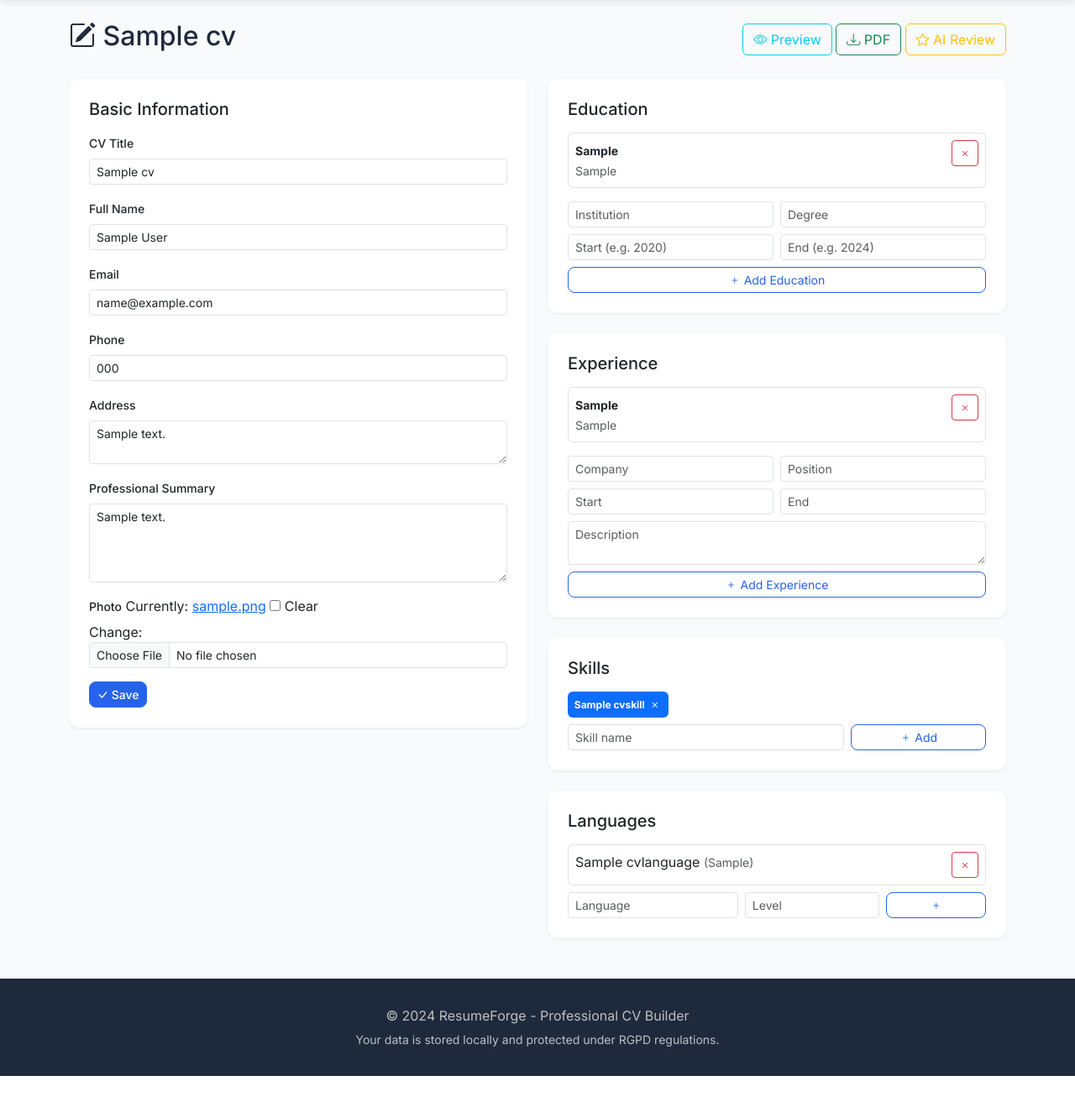
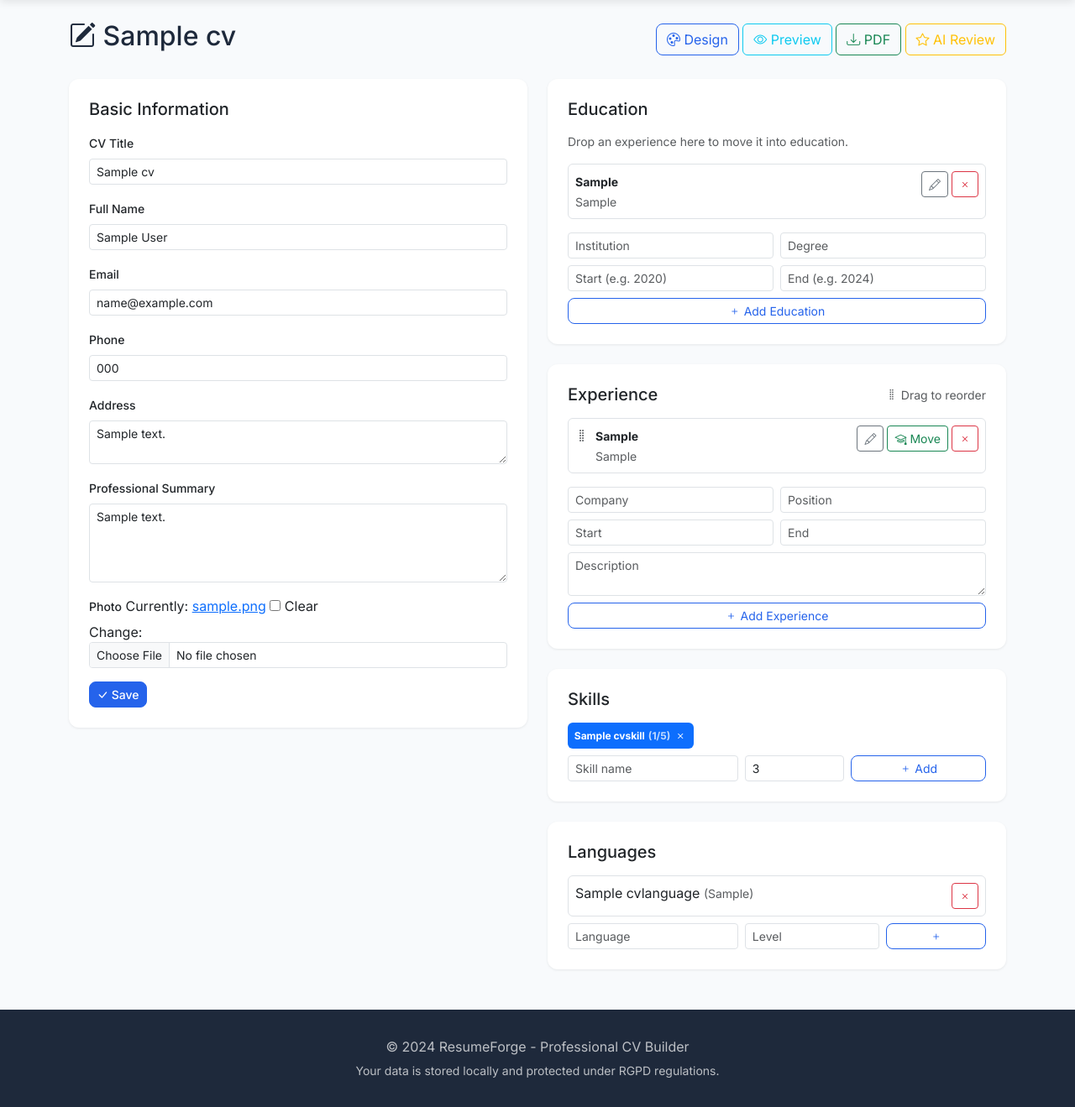
Before and after one commit to Misaki-ux/cv-django-app, a Django app: page /cv/1/edit/ in a window 1280 px wide. Shown: the part 60-1379 px from the top of the page at 84% size. Before the commit the page ends 1342 px from the top, so only its background shows below. Run offline with Django 5.2, Linux system fonts and the light colour scheme; a user stored in the database is signed in; tables that the repository leaves empty hold one stand-in row (values such as "Sample post"); some libraries are stand-ins or nearby versions.

Commit message:
Add files via upload

```diff
--- a/templates/cv_builder/cv_edit.html
+++ b/templates/cv_builder/cv_edit.html
@@ -4,6 +4,7 @@
 <div class="d-flex justify-content-between align-items-center mb-4">
     <h2><i class="bi bi-pencil-square"></i> {{ cv.title }}</h2>
     <div>
+        <a href="{% url 'cv_design_edit' pk=cv.pk %}" class="btn btn-outline-primary"><i class="bi bi-palette"></i> {% trans "Design" %}</a>
         <a href="{% url 'cv_preview' pk=cv.pk %}" class="btn btn-outline-info" target="_blank"><i class="bi bi-eye"></i> {% trans "Preview" %}</a>
         <a href="{% url 'cv_download_pdf' pk=cv.pk %}" class="btn btn-outline-success"><i class="bi bi-download"></i> PDF</a>
         <a href="{% url 'review_cv' cv_id=cv.pk %}" class="btn btn-outline-warning"><i class="bi bi-star"></i> {% trans "AI Review" %}</a>
@@ -17,10 +18,17 @@
                 {% csrf_token %}
                 {% for field in form %}
                 {% if field.name != "template" %}
+                {% if field.name == "show_photo" %}
+                <div class="form-check mb-3">
+                    {% render_field field class="form-check-input" %}
+                    <label class="form-check-label fw-medium small" for="{{ field.id_for_label }}">{{ field.label }}</label>
+                </div>
+                {% else %}
                 <div class="mb-3">
                     <label class="form-label fw-medium small">{{ field.label }}</label>
                     {% render_field field class="form-control form-control-sm" %}
                 </div>
+                {% endif %}
                 {% endif %}
                 {% endfor %}
                 <button type="submit" class="btn btn-primary btn-sm"><i class="bi bi-check-lg"></i> {% trans "Save" %}</button>
@@ -29,12 +37,16 @@
     </div>
     <div class="col-md-6">
         <!-- Education -->
-        <div class="card p-4 mb-4">
+        <div class="card p-4 mb-4" id="educationDropZone" data-move-url="{% url 'cv_move_experience_to_education' item_id=0 %}">
             <h5 class="mb-3">{% trans "Education" %}</h5>
+            <p class="small text-muted" id="educationDropHint">{% trans "Drop an experience here to move it into education." %}</p>
             {% for edu in cv.educations.all %}
             <div class="border rounded p-2 mb-2 d-flex justify-content-between align-items-start">
                 <div><strong class="small">{{ edu.degree }}</strong><br><small class="text-muted">{{ edu.institution }}</small></div>
-                <form method="post" action="{% url 'cv_delete_item' pk=cv.pk item_type='education' item_id=edu.pk %}">{% csrf_token %}<button class="btn btn-sm btn-outline-danger"><i class="bi bi-x"></i></button></form>
+                <div class="d-flex gap-1">
+                    <a href="{% url 'cv_edit_education' item_id=edu.pk %}" class="btn btn-sm btn-outline-secondary"><i class="bi bi-pencil"></i></a>
+                    <form method="post" action="{% url 'cv_delete_item' pk=cv.pk item_type='education' item_id=edu.pk %}">{% csrf_token %}<button class="btn btn-sm btn-outline-danger"><i class="bi bi-x"></i></button></form>
+                </div>
             </div>
             {% endfor %}
             <form method="post" action="{% url 'cv_add_education' pk=cv.pk %}" class="mt-2">
@@ -50,13 +62,29 @@
         </div>
         <!-- Experience -->
         <div class="card p-4 mb-4">
-            <h5 class="mb-3">{% trans "Experience" %}</h5>
+            <div class="d-flex justify-content-between align-items-center mb-3">
+                <h5 class="mb-0">{% trans "Experience" %}</h5>
+                <span class="small text-muted"><i class="bi bi-grip-vertical"></i> {% trans "Drag to reorder" %}</span>
+            </div>
+            <div id="experienceList">
             {% for exp in cv.experiences.all %}
-            <div class="border rounded p-2 mb-2 d-flex justify-content-between align-items-start">
-                <div><strong class="small">{{ exp.position }}</strong><br><small class="text-muted">{{ exp.company }}</small></div>
-                <form method="post" action="{% url 'cv_delete_item' pk=cv.pk item_type='experience' item_id=exp.pk %}">{% csrf_token %}<button class="btn btn-sm btn-outline-danger"><i class="bi bi-x"></i></button></form>
+            <div class="experience-item border rounded p-2 mb-2 d-flex justify-content-between align-items-start" draggable="true" data-experience-id="{{ exp.pk }}">
+                <div class="d-flex align-items-start gap-2">
+                    <span class="experience-drag-handle text-muted" title="{% trans 'Drag to reorder or move into Education' %}"><i class="bi bi-grip-vertical"></i></span>
+                    <span><strong class="small">{{ exp.position }}</strong><br><small class="text-muted">{{ exp.company }}</small></span>
+                </div>
+                <div class="d-flex gap-1">
+                    <a href="{% url 'cv_edit_experience' item_id=exp.pk %}" class="btn btn-sm btn-outline-secondary"><i class="bi bi-pencil"></i></a>
+                    <form method="post" action="{% url 'cv_move_experience_to_education' item_id=exp.pk %}">{% csrf_token %}<button class="btn btn-sm btn-outline-success" title="{% trans 'Move to Education' %}"><i class="bi bi-mortarboard"></i><span class="d-none d-lg-inline ms-1">{% trans "Move" %}</span></button></form>
+                    <form method="post" action="{% url 'cv_delete_item' pk=cv.pk item_type='experience' item_id=exp.pk %}">{% csrf_token %}<button class="btn btn-sm btn-outline-danger"><i class="bi bi-x"></i></button></form>
+                </div>
             </div>
             {% endfor %}
+            </div>
+            <form id="experienceOrderForm" method="post" action="{% url 'cv_reorder_experiences' pk=cv.pk %}" class="d-none mb-2">
+                {% csrf_token %}
+                <button type="submit" class="btn btn-sm btn-primary"><i class="bi bi-check-lg"></i> {% trans "Save experience order" %}</button>
+            </form>
             <form method="post" action="{% url 'cv_add_experience' pk=cv.pk %}" class="mt-2">
                 {% csrf_token %}
                 <div class="row g-2">
@@ -74,14 +102,16 @@
             <h5 class="mb-3">{% trans "Skills" %}</h5>
             <div class="d-flex flex-wrap gap-2 mb-2">
             {% for skill in cv.skills.all %}
-                <span class="badge bg-primary d-flex align-items-center gap-1">{{ skill.name }}
+                <span class="badge bg-primary d-flex align-items-center gap-1"><a class="text-white text-decoration-none" href="{% url 'cv_edit_skill' item_id=skill.pk %}" title="{% trans 'Edit skill and level' %}">{{ skill.name }}</a>
+                    <span class="opacity-75">({{ skill.level }}/5)</span>
                     <form method="post" action="{% url 'cv_delete_item' pk=cv.pk item_type='skill' item_id=skill.pk %}" class="d-inline">{% csrf_token %}<button class="btn btn-sm p-0 text-white"><i class="bi bi-x"></i></button></form>
                 </span>
             {% endfor %}
             </div>
             <form method="post" action="{% url 'cv_add_skill' pk=cv.pk %}" class="row g-2">
                 {% csrf_token %}
-                <div class="col-8">{% render_field skill_form.name class="form-control form-control-sm" placeholder="Skill name" %}</div>
+                <div class="col-5">{% render_field skill_form.name class="form-control form-control-sm" placeholder="Skill name" %}</div>
+                <div class="col-3">{% render_field skill_form.level class="form-control form-control-sm" placeholder="Level 1-5" title="Rating from 1 to 5" %}</div>
                 <div class="col-4"><button class="btn btn-sm btn-outline-primary w-100"><i class="bi bi-plus"></i> {% trans "Add" %}</button></div>
             </form>
         </div>
@@ -103,4 +133,71 @@
         </div>
     </div>
 </div>
+<form id="dragMoveExperienceForm" method="post" class="d-none">{% csrf_token %}</form>
+<style>
+    .experience-item { cursor: default; }
+    .experience-item.dragging { opacity: .45; }
+    .experience-drag-handle { cursor: grab; }
+    .education-drop-active { outline: 2px dashed var(--bs-success); outline-offset: 3px; background-color: rgba(var(--bs-success-rgb), .06); }
+</style>
+<script>
+document.addEventListener('DOMContentLoaded', function () {
+    const list = document.getElementById('experienceList');
+    const orderForm = document.getElementById('experienceOrderForm');
+    const educationZone = document.getElementById('educationDropZone');
+    const moveForm = document.getElementById('dragMoveExperienceForm');
+    if (!list || !orderForm || !educationZone || !moveForm) return;
+
+    let draggedItem = null;
+    list.querySelectorAll('.experience-item').forEach(function (item) {
+        item.addEventListener('dragstart', function (event) {
+            draggedItem = item;
+            event.dataTransfer.effectAllowed = 'move';
+            event.dataTransfer.setData('text/plain', item.dataset.experienceId);
+            item.classList.add('dragging');
+            educationZone.classList.add('education-drop-active');
+        });
+        item.addEventListener('dragend', function () {
+            item.classList.remove('dragging');
+            educationZone.classList.remove('education-drop-active');
+            draggedItem = null;
+        });
+    });
+
+    list.addEventListener('dragover', function (event) {
+        if (!draggedItem) return;
+        event.preventDefault();
+        const target = event.target.closest('.experience-item');
+        if (!target || target === draggedItem) return;
+        const after = event.clientY > target.getBoundingClientRect().top + target.offsetHeight / 2;
+        list.insertBefore(draggedItem, after ? target.nextSibling : target);
+    });
+    list.addEventListener('drop', function (event) {
+        if (!draggedItem) return;
+        event.preventDefault();
+        orderForm.classList.remove('d-none');
+        const inputs = orderForm.querySelectorAll('input[name="experience_ids"]');
+        inputs.forEach(function (input) { input.remove(); });
+        list.querySelectorAll('.experience-item').forEach(function (item) {
+            const input = document.createElement('input');
+            input.type = 'hidden';
+            input.name = 'experience_ids';
+            input.value = item.dataset.experienceId;
+            orderForm.appendChild(input);
+        });
+    });
+
+    educationZone.addEventListener('dragover', function (event) {
+        if (draggedItem) event.preventDefault();
+    });
+    educationZone.addEventListener('drop', function (event) {
+        if (!draggedItem) return;
+        event.preventDefault();
+        event.stopPropagation();
+        const moveUrl = educationZone.dataset.moveUrl.replace('/0/move-to-education/', '/' + draggedItem.dataset.experienceId + '/move-to-education/');
+        moveForm.action = moveUrl;
+        moveForm.submit();
+    });
+});
+</script>
 {% endblock %}
```
Also changed, not shown: templates/cv_builder/cv_design_edit.html (added, +73 -0 lines), templates/cv_builder/cv_edit_skill.html (added, +23 -0 lines).
